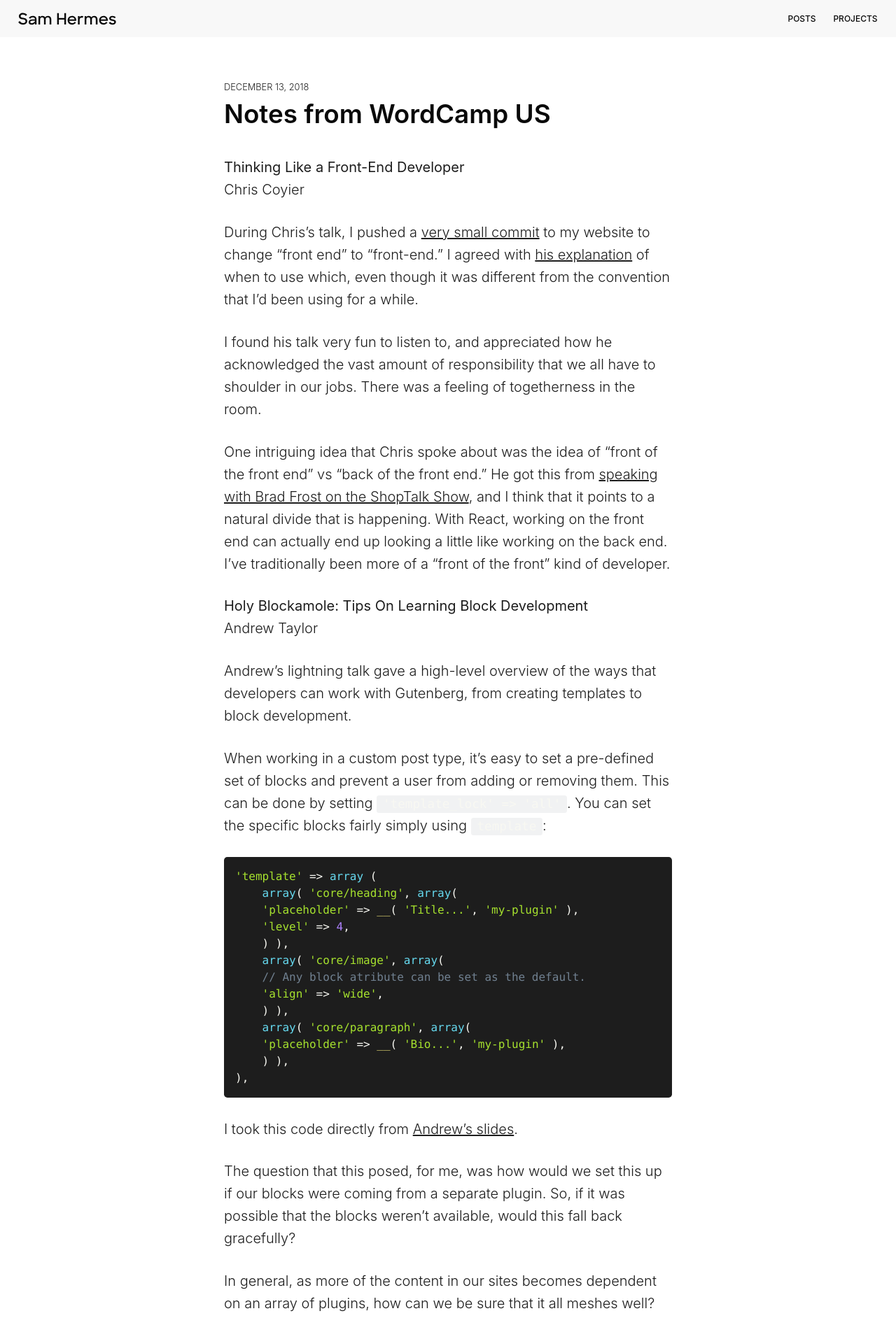
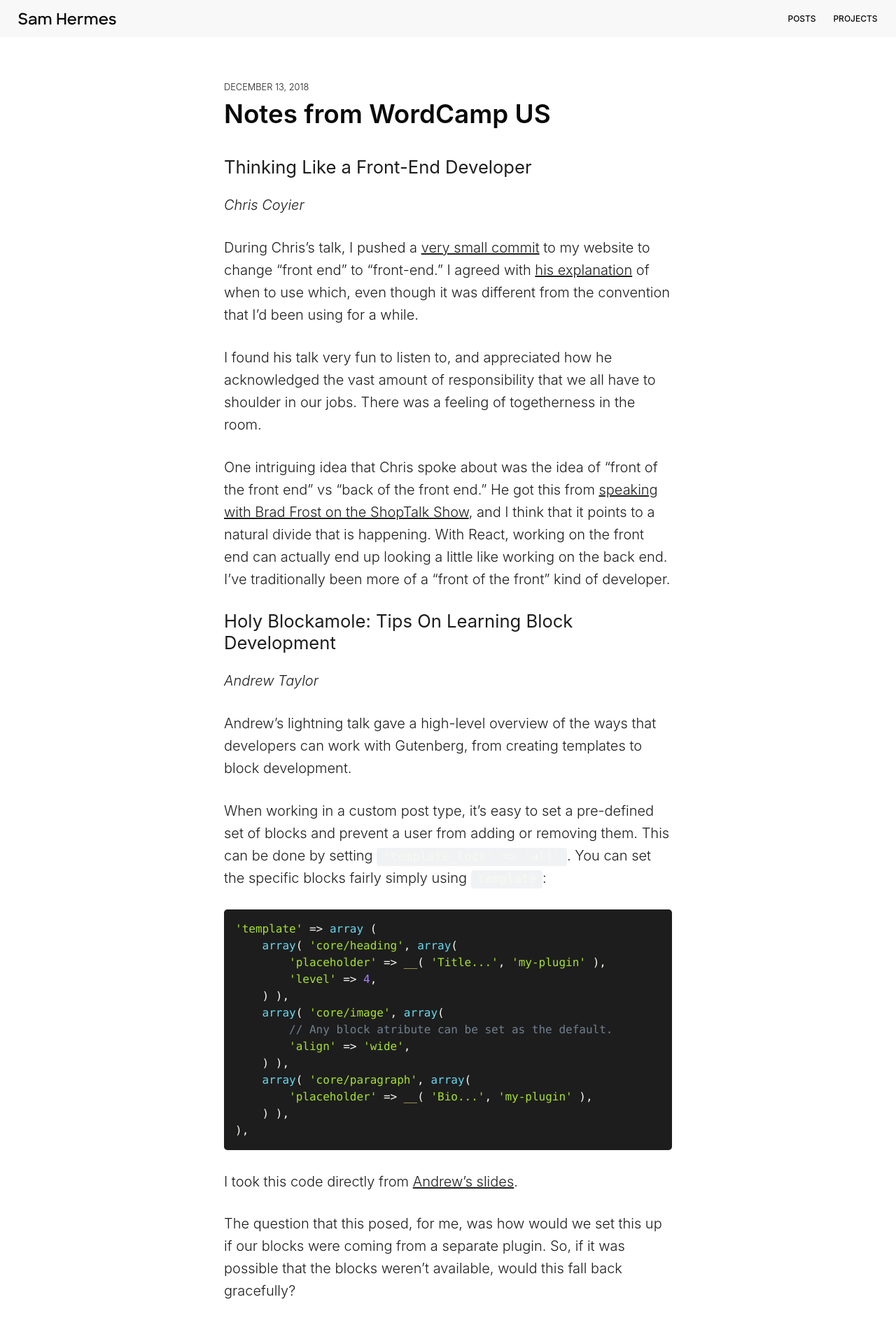
Before and after one commit to samhermes/samhermes.github.io, a Jekyll site: the page built from _posts/2018-12-13-notes-from-wordcamp-us.markdown, in a window 1280 px wide. Shown: the top 1884 px of the page at 70% size. Built offline with Jekyll 4.4.1, drawn with Linux system fonts in a browser that asks for light colours.

Commit message:
Formatting updates

````diff
--- a/_posts/2018-12-13-notes-from-wordcamp-us.markdown
+++ b/_posts/2018-12-13-notes-from-wordcamp-us.markdown
@@ -4,8 +4,9 @@ title: Notes from WordCamp US
 date: 2018-12-13
 custom_js: prism
 ---
-**Thinking Like a Front-End Developer**<br>
-Chris Coyier
+## Thinking Like a Front-End Developer
+
+*Chris Coyier*
 
 During Chris’s talk, I pushed a [very small commit](https://github.com/samhermes/samhermes.github.io/commit/d6a66519092adee0376a1f748f27964551846e0a) to my website to change “front end” to “front-end.” I agreed with [his explanation](https://twitter.com/WordCampUS/status/1071065672313118720) of when to use which, even though it was different from the convention that I’d been using for a while.
 
@@ -13,8 +14,9 @@ I found his talk very fun to listen to, and appreciated how he acknowledged the
 
 One intriguing idea that Chris spoke about was the idea of "front of the front end" vs "back of the front end." He got this from [speaking with Brad Frost on the ShopTalk Show](https://shoptalkshow.com/episodes/334/), and I think that it points to a natural divide that is happening. With React, working on the front end can actually end up looking a little like working on the back end. I’ve traditionally been more of a “front of the front” kind of developer.
 
-**Holy Blockamole: Tips On Learning Block Development**<br>
-Andrew Taylor
+## Holy Blockamole: Tips On Learning Block Development
+
+*Andrew Taylor*
 
 Andrew’s lightning talk gave a high-level overview of the ways that developers can work with Gutenberg, from creating templates to block development.
 
@@ -23,15 +25,15 @@ When working in a custom post type, it’s easy to set a pre-defined set of bloc
 ```php
 'template' => array (
     array( 'core/heading', array(
-    'placeholder' => __( 'Title...', 'my-plugin' ),
-    'level' => 4,
+        'placeholder' => __( 'Title...', 'my-plugin' ),
+        'level' => 4,
     ) ),
     array( 'core/image', array(
-    // Any block atribute can be set as the default.
-    'align' => 'wide',
+        // Any block atribute can be set as the default.
+        'align' => 'wide',
     ) ),
     array( 'core/paragraph', array(
-    'placeholder' => __( 'Bio...', 'my-plugin' ),
+        'placeholder' => __( 'Bio...', 'my-plugin' ),
     ) ),
 ),
 ```
@@ -42,8 +44,9 @@ The question that this posed, for me, was how would we set this up if our blocks
 
 In general, as more of the content in our sites becomes dependent on an array of plugins, how can we be sure that it all meshes well? Likely less of an issue than I think it is, but it will be interesting to see how it plays out in real life.
 
-**Investigating Regressions Quickly using Git Bisect**<br>
-John Blackbourn
+## Investigating Regressions Quickly using Git Bisect
+
+*John Blackbourn*
 
 John explained very succinctly how to use `git bisect`, a took for finding the place in your commit history where an issue was introduced. By cutting the number of commits in half each time, you can get down to the issue very quickly, even if there are a hundred or so commits.
 
@@ -54,8 +57,9 @@ Getting this started looks like this:
 
 It then guides you through until you find the bad commit. [John’s slides](https://speakerdeck.com/johnbillion/investigating-regressions-quickly-using-git-bisect) go into more detail about this. Like he said, I hope I never need to use this, but it’s nice to know that it’s there to help.
 
-**Gutenberg, GraphQL and Government: Building Blocks**<br>
-Jason Bahl
+## Gutenberg, GraphQL and Government: Building Blocks
+
+*Jason Bahl*
 
 Jason [answered a question](https://docs.google.com/presentation/d/1PwXjxpqbZcWBKD2xTPmuJlScJiiuOHZurVyB9vR-BH4/edit#slide=id.g4846d628b1_0_566) that had popped up during Andrew’s talk earlier. Andrew had spoken about how to limit blocks in a custom post type, but I wondered how this would be done for pages or posts. With a filter!
 
@@ -77,8 +81,9 @@ add_filter( 'allowed_block_types', function( $allowed ) {
 });
 ```
 
-**Who’s afraid of ARIA?**<br>
-Rian Rietveld
+## Who’s afraid of ARIA?
+
+*Rian Rietveld*
 
 I feel like I could make an entire post just about this talk. I love a good code demo, and this talk had lots of them. Rian made everything seem very simple and straightforward, which is refreshing when you’re talking about accessibility. In practice, I know that things get a little more complicated, but I learned a lot, nonetheless.
 
@@ -96,8 +101,9 @@ WordPress has functionality built into it that handles this for you. `wp.a11y.sp
 
 I highly recommend watching Rian’s talk when it becomes available.
 
-**Product Design Through Stories**<br>
-Tammie Lister
+## Product Design Through Stories
+
+*Tammie Lister*
 
 Just a few select quotes to share from [Tammie’s talk](https://speakerdeck.com/tammielis/product-design-through-stories), which may or may not be paraphrased. Life moves fast.
 
````
